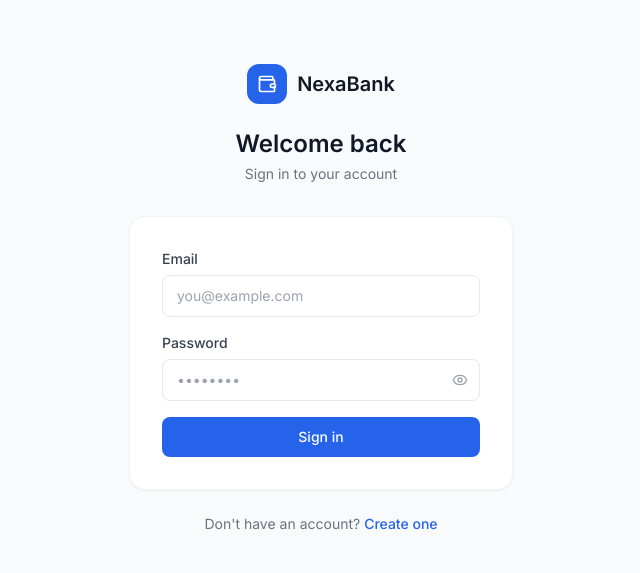
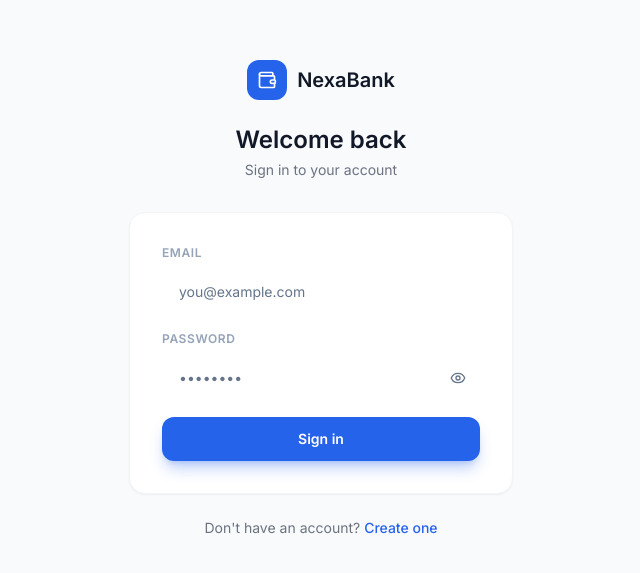
Before and after one commit to hvriza39-rgb/Online-banking, a Next.js app: page /login in a window 1280 px wide. Shown: the part 101-674 px from the top of the page, without its empty margins (319-959 px from the left). Built offline with nearby package versions, Linux system fonts and the light colour scheme.

Commit message:
Refactor login form styles and error handling

```diff
--- a/src/components/login-form.tsx
+++ b/src/components/login-form.tsx
@@ -6,13 +6,13 @@ import { signIn } from "next-auth/react";
 import { useForm } from "react-hook-form";
 import { zodResolver } from "@hookform/resolvers/zod";
 import { loginSchema, type LoginInput } from "@/lib/validators";
-import { Eye, EyeOff, Loader2 } from "lucide-react";
+import { Eye, EyeOff, Loader2, AlertCircle } from "lucide-react";
 import { cn } from "@/lib/utils";
 
 export function LoginForm() {
-  const router = useRouter();
-  const [showPw, setShowPw]     = useState(false);
-  const [error, setError]       = useState<string | null>(null);
+  const router             = useRouter();
+  const [showPw, setShowPw] = useState(false);
+  const [error, setError]   = useState<string | null>(null);
 
   const { register, handleSubmit, formState: { errors, isSubmitting } } =
     useForm<LoginInput>({ resolver: zodResolver(loginSchema) });
@@ -20,72 +20,80 @@ export function LoginForm() {
   const onSubmit = async (data: LoginInput) => {
     setError(null);
     const res = await signIn("credentials", {
-      email:    data.email,
-      password: data.password,
-      redirect: false,
+      email: data.email, password: data.password, redirect: false,
     });
-
-    if (res?.error) {
-      setError("Invalid email or password");
-      return;
-    }
-
+    if (res?.error) { setError("Invalid email or password"); return; }
     router.push("/");
     router.refresh();
   };
 
-  const field = (hasError: boolean) =>
-    cn(
-      "w-full px-3.5 py-2.5 rounded-lg border text-sm outline-none transition-colors",
-      "focus:ring-2 focus:ring-blue-500/20 focus:border-blue-500",
-      hasError ? "border-red-400 bg-red-50" : "border-gray-200"
-    );
+  const inputClass = (hasError: boolean) => cn(
+    "w-full px-4 py-3 rounded-xl text-sm outline-none transition-all",
+    "bg-white/[0.06] border text-white placeholder-slate-500",
+    "focus:bg-white/[0.09] focus:ring-2 focus:ring-blue-500/30",
+    hasError
+      ? "border-rose-500/50 focus:border-rose-500/70"
+      : "border-white/[0.1] focus:border-blue-500/50"
+  );
 
   return (
     <form onSubmit={handleSubmit(onSubmit)} className="space-y-4">
       <div>
-        <label className="block text-sm font-medium text-gray-700 mb-1.5">Email</label>
+        <label className="block text-xs font-semibold text-slate-400 uppercase tracking-wider mb-2">
+          Email
+        </label>
         <input
           {...register("email")}
           type="email"
           placeholder="you@example.com"
-          className={field(!!errors.email)}
           autoComplete="email"
+          className={inputClass(!!errors.email)}
         />
-        {errors.email && <p className="mt-1 text-xs text-red-500">{errors.email.message}</p>}
+        {errors.email && (
+          <p className="mt-1.5 text-xs text-rose-400 flex items-center gap-1">
+            <AlertCircle className="w-3 h-3" />{errors.email.message}
+          </p>
+        )}
       </div>
 
       <div>
-        <label className="block text-sm font-medium text-gray-700 mb-1.5">Password</label>
+        <label className="block text-xs font-semibold text-slate-400 uppercase tracking-wider mb-2">
+          Password
+        </label>
         <div className="relative">
           <input
             {...register("password")}
             type={showPw ? "text" : "password"}
             placeholder="••••••••"
-            className={cn(field(!!errors.password), "pr-10")}
             autoComplete="current-password"
+            className={cn(inputClass(!!errors.password), "pr-11")}
           />
           <button
             type="button"
             onClick={() => setShowPw(!showPw)}
-            className="absolute right-3 top-1/2 -translate-y-1/2 text-gray-400 hover:text-gray-600"
+            className="absolute right-3.5 top-1/2 -translate-y-1/2 text-slate-500 hover:text-slate-300 transition-colors"
           >
             {showPw ? <EyeOff className="w-4 h-4" /> : <Eye className="w-4 h-4" />}
           </button>
         </div>
-        {errors.password && <p className="mt-1 text-xs text-red-500">{errors.password.message}</p>}
+        {errors.password && (
+          <p className="mt-1.5 text-xs text-rose-400 flex items-center gap-1">
+            <AlertCircle className="w-3 h-3" />{errors.password.message}
+          </p>
+        )}
       </div>
 
       {error && (
-        <p className="text-sm text-red-600 bg-red-50 border border-red-100 rounded-lg px-3 py-2">
+        <div className="flex items-center gap-2.5 p-3 rounded-xl bg-rose-500/10 border border-rose-500/20 text-rose-400 text-sm">
+          <AlertCircle className="w-4 h-4 flex-shrink-0" />
           {error}
-        </p>
+        </div>
       )}
 
       <button
         type="submit"
         disabled={isSubmitting}
-        className="w-full py-2.5 mt-1 bg-blue-600 hover:bg-blue-700 text-white text-sm font-medium rounded-lg transition-colors disabled:opacity-50 flex items-center justify-center gap-2"
+        className="w-full py-3 mt-2 bg-blue-600 hover:bg-blue-500 active:bg-blue-700 text-white text-sm font-semibold rounded-xl transition-all disabled:opacity-50 flex items-center justify-center gap-2 shadow-lg shadow-blue-600/30"
       >
         {isSubmitting && <Loader2 className="w-4 h-4 animate-spin" />}
         {isSubmitting ? "Signing in…" : "Sign in"}
```
